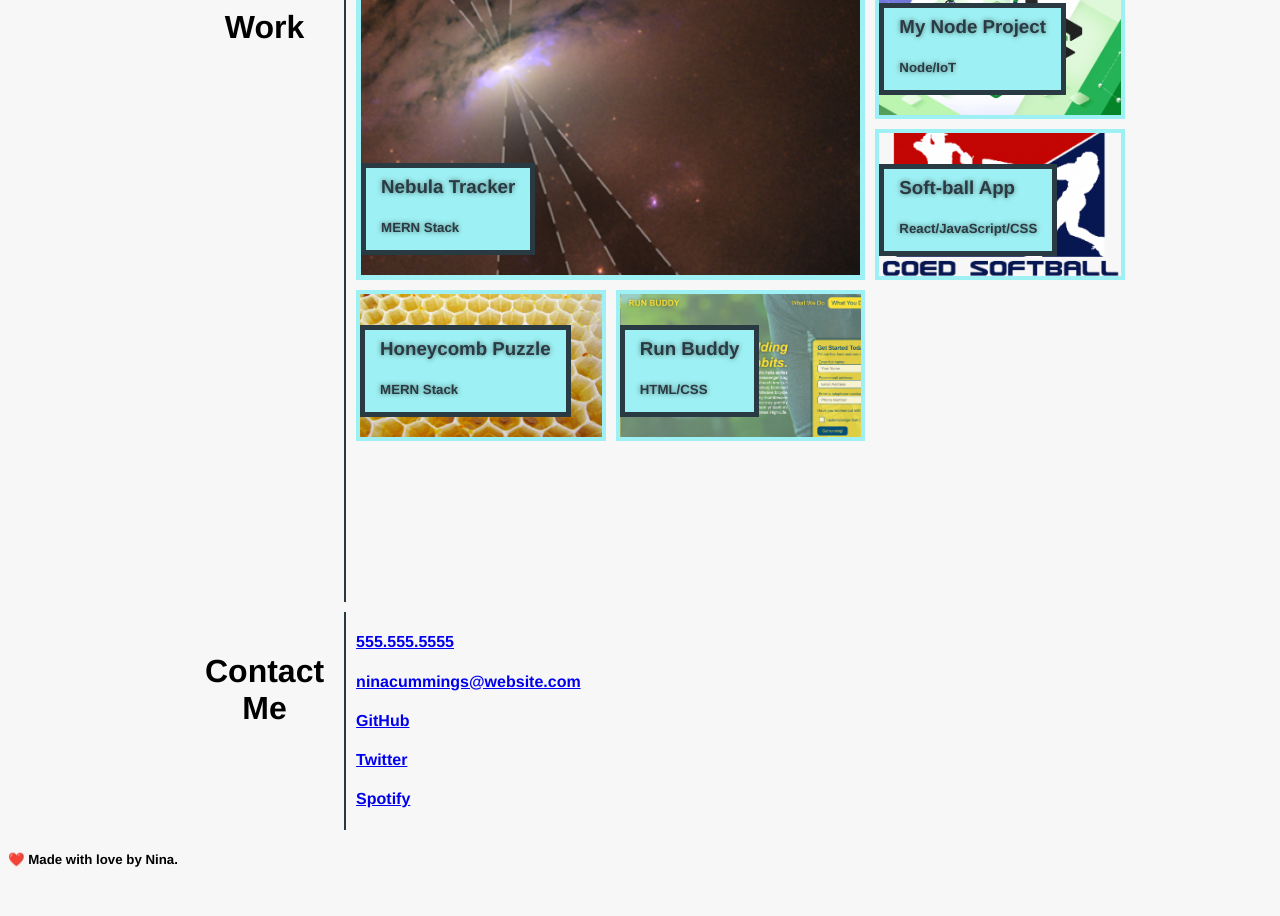
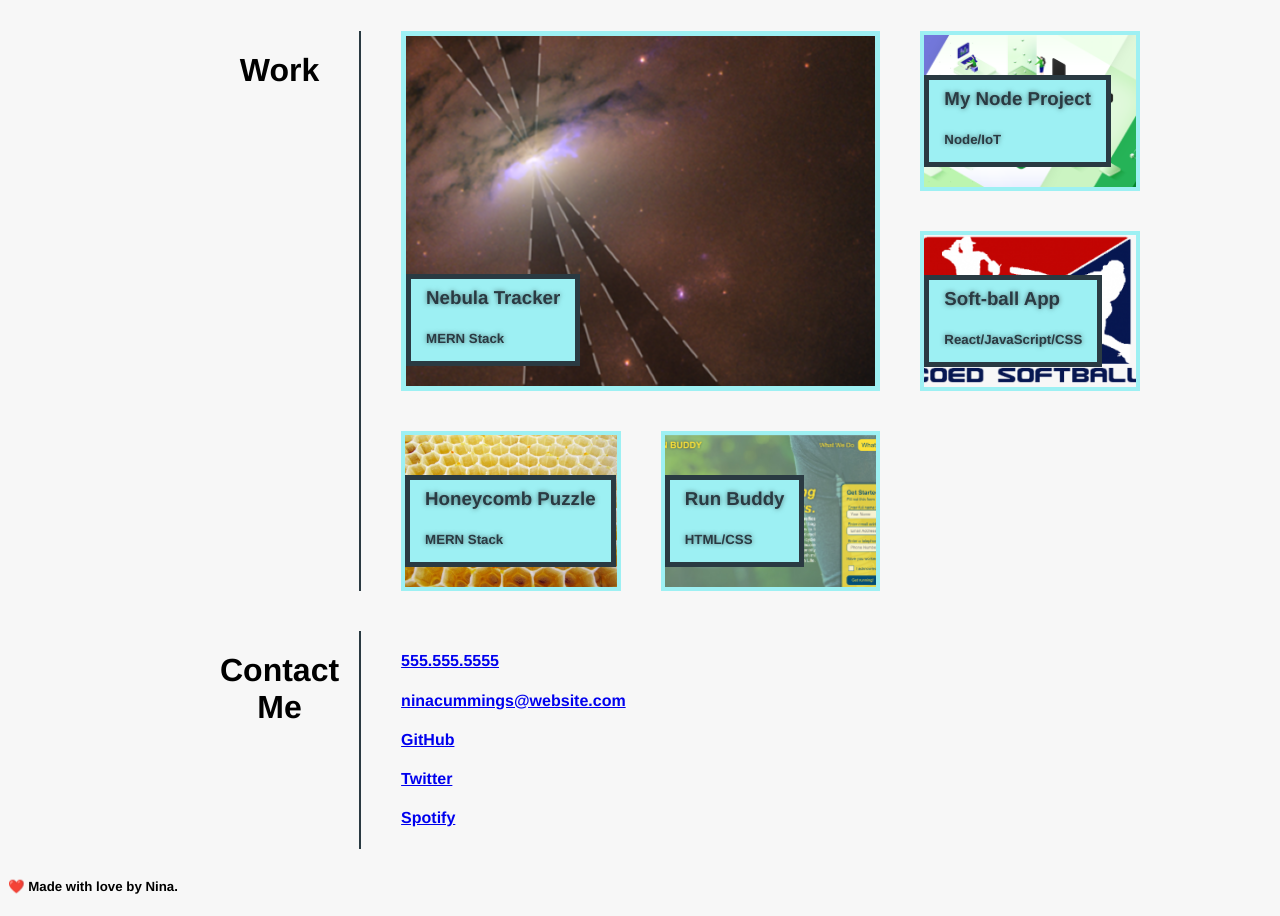
Before and after one commit to jaderiver62/portfolio-kit, a plain HTML site: page index.html in a window 1280 px wide. Shown: the part 732-1648 px from the top of the page. Before the commit the page ends 1621 px from the top, so only its background shows below. Drawn offline with Linux system fonts and the light colour scheme.

Commit message:
minor adjustments

```diff
--- a/assets/style.css
+++ b/assets/style.css
@@ -88,22 +88,22 @@ body {
     display: flex;
     width: 100%;
     justify-content: center;
-    margin: 15px;
+    margin: 30px;
 }
 
 .grid-container {
     max-width: 940px;
-    grid-gap: 10px;
+    grid-gap: 40px;
     height: 100%;
     margin: 0 auto;
     display: grid;
-    grid-template-rows: repeat(6, .5fr);
+    grid-template-rows: repeat(5, .5fr);
     grid-template-columns: repeat(10, 2fr);
     grid-template-areas: "about-me bio bio bio bio" "work img-1 img-1 img-1 img-2" "work img-1 img-1 img-1 img-3" "work img-4 img-5 img-5 ." "contact contact-info contact-info contact-info contact-info";
 }
 
 .grid-item {
-    padding: 20px 20px;
+    padding: 0 20px;
     display: flex;
     align-items: stretch;
     justify-content: center;
@@ -126,7 +126,7 @@ body {
 .work {
     grid-area: work;
     grid-column: 1;
-    grid-row: 2/span 4;
+    grid-row: 2/span 3;
 }
 
 .img-1 {
@@ -194,11 +194,11 @@ body {
 .contact {
     grid-area: contact;
     grid-column: 1;
-    grid-row: 6;
+    grid-row: 5;
 }
 
 .contact-info {
     grid-area: contact-info;
     grid-column: 2/span 7;
-    grid-row: 6;
+    grid-row: 5;
 }
```
